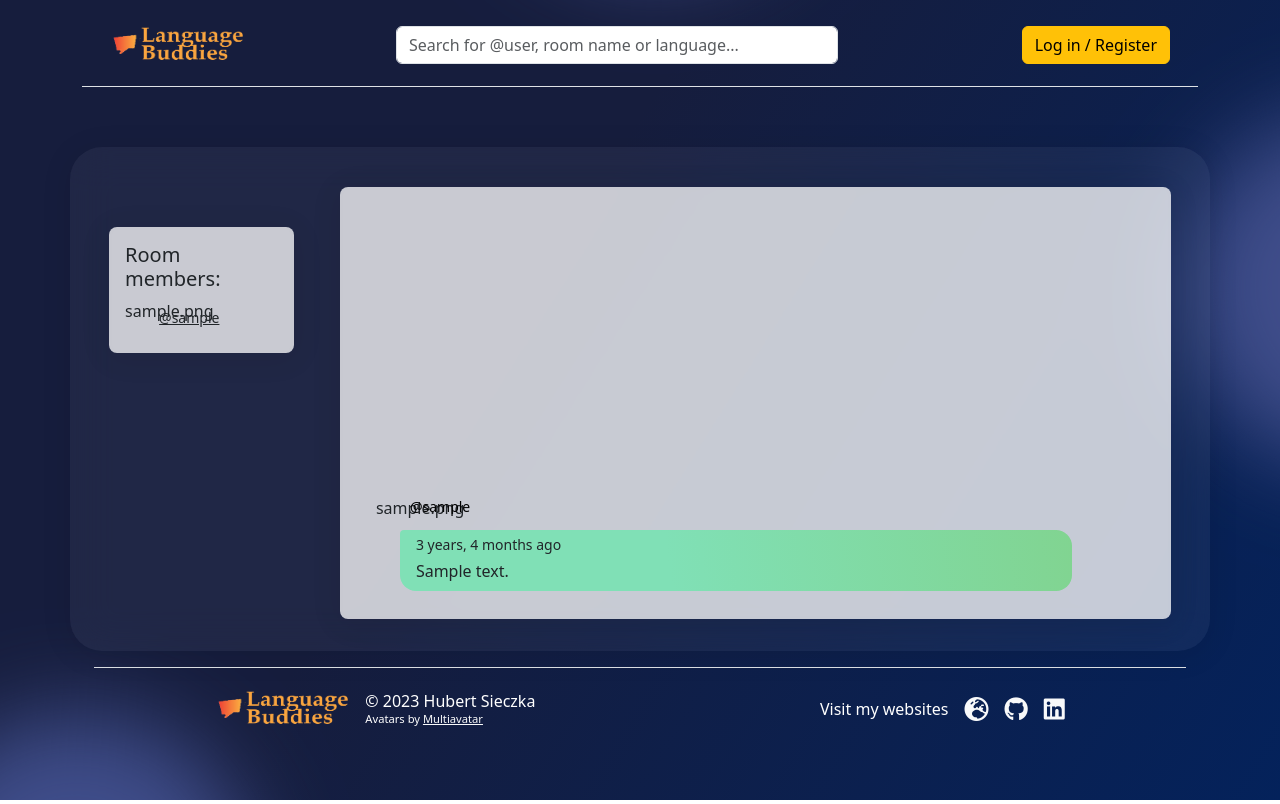
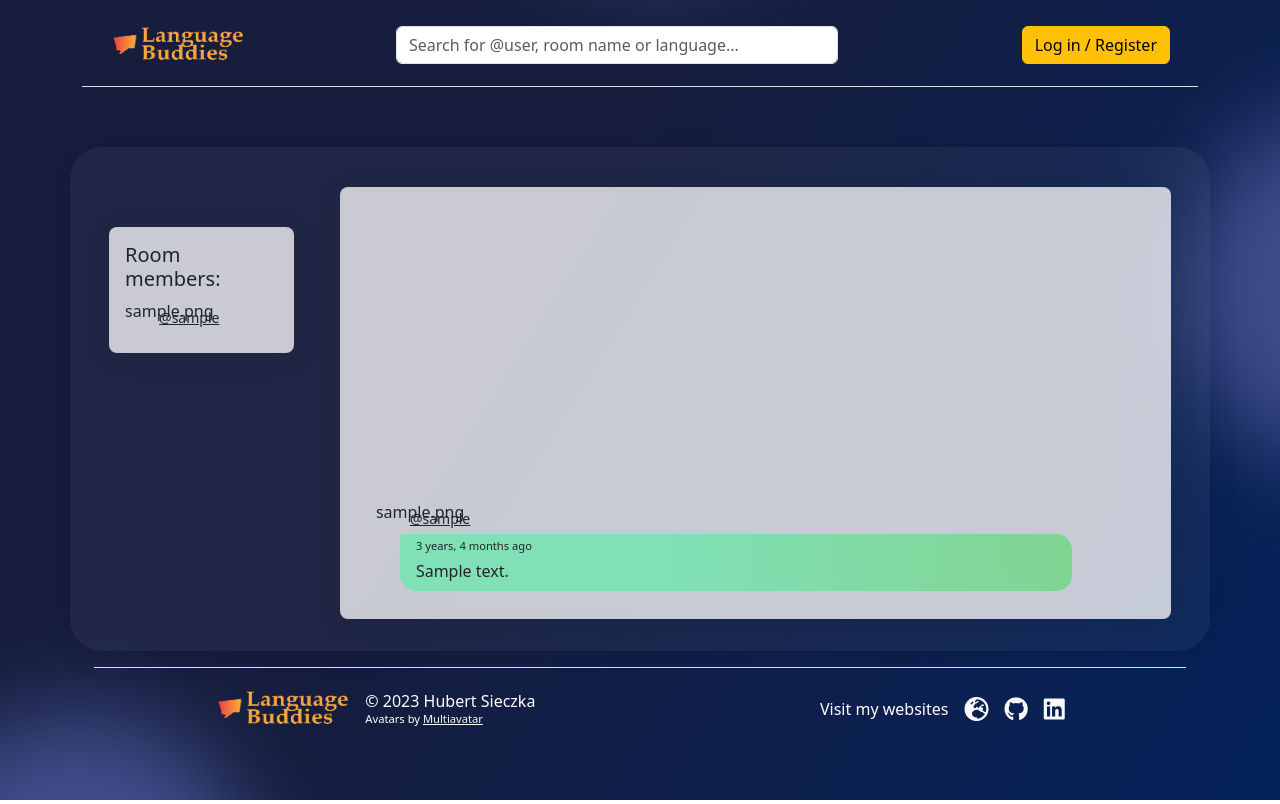
Before and after one commit to sieczkah/LanguageBuddies, a Django app: page /room/1/ in a window 1280 px wide. Run offline with Django 4.2, Linux system fonts and the light colour scheme; tables that the repository leaves empty hold one stand-in row (values such as "Sample post"); parts of the project's set-up code (start-up, migrations or seed data) failed here and were passed over; some libraries are stand-ins or nearby versions.

Commit message:
Added stylistic chagnes

```diff
--- a/rooms/templates/rooms/home.html
+++ b/rooms/templates/rooms/home.html
@@ -29,7 +29,7 @@
     <div class="col-12 col-md-8 col-lg-7 overflow-y-auto" style="max-height: 100vh;">
       <div class="row">
 
-        <!-- CREATE AND INFOR ABOUT ALL ROOMS -->
+        <!-- CREATE AND INFO ABOUT ALL ROOMS -->
         <div class="col-12 mb-5 d-flex justify-content-between align-items-center">
           <div class="text-start">
             <figure>
@@ -42,7 +42,7 @@
               </figcaption>
             </figure>
           </div>
-          <a href="{% url 'create-room'%}" class="btn btn-warning text-end">Create a room</a>
+          <a href="{% url 'create-room'%}" class="btn btn-warning text-center">Create a room</a>
         </div>
 
         <!-- ROOM LIST -->
--- a/rooms/templates/rooms/room.html
+++ b/rooms/templates/rooms/room.html
@@ -27,16 +27,18 @@
 
         <!-- MSG FROM LOGGED AUTHOR USER -->
         <div class="d-flex flex-column col-11 align-self-end px-3 py-1 m-1">
-          <div class="col-3 d-flex flex-row align-self-end justify-content-end gap-1" style="transform: rotate(0);">
-            <small class="align-self-end text-black">@{{ message.user }}</small>
+          <div class="col-12 d-flex flex-row align-self-end justify-content-end gap-1">
+            <a class="link-dark align-self-end" href="{% url 'profile' message.user.id %}">
+              <small class="">@{{ message.user }}</small>
+            </a>
             <span style="width: 30px; height: 30px;">{{ message.user.profile.avatar|safe }}</span>
-            <a class="stretched-link" href="{% url 'profile' message.user.id %}"></a>
+
           </div>
           <!-- MSG BODY STARTS-->
           <div class="own-msg text-start px-3 py-1 m-1 text-break text-white me-4
                     rounded-4 rounded-end-1 rounded-bottom-4">
             <div class="d-flex flex-row col-12 justify-content-end align-items-center gap-3">
-              <small class="text-lighter">{{ message.sent | timesince}}
+              <small class="text-lighter" style="font-size: 0.7rem;">{{ message.sent | timesince}}
                 ago</small>
               <!--  DELETE MESSAGE-->
               <div class="btn-group dropstart">
@@ -59,16 +61,18 @@
         {% else %}
         <!-- MSG FROM OTHER USERS -->
         <div class="d-flex flex-column col-11 align-self-start px-3 py-1 m-1">
-          <div class="col-3 d-flex flex-row align-self-start justify-content-start gap-1" style="transform: rotate(0);">
+          <div class="col-12 d-flex flex-row align-self-start justify-content-start gap-1">
             <span style="width: 30px; height: 30px;">{{ message.user.profile.avatar|safe }}</span>
-            <small class="align-self-start text-black">@{{ message.user }}</small>
-            <a class="stretched-link" href="{% url 'profile' message.user.id %}"></a>
+
+            <a class="link-dark align-self-end t" href="{% url 'profile' message.user.id %}"><small
+                class="align-self-start">
+                @{{ message.user }}</small></a>
           </div>
           <!-- MSG BODY STARTS-->
           <div class="other-msg text-start px-3 py-1 m-1 text-break ms-4
           rounded-4 rounded-top-1 rounded-end-4">
             <div class="d-flex flex-row col-12 justify-content-start align-items-center gap-3">
-              <small class="text-lighter">{{ message.sent | timesince}}
+              <small class="text-lighter" style="font-size: 0.7rem;">{{ message.sent | timesince}}
                 ago</small>
             </div>
             <div class="my-1">
--- a/templates/components/activity_feed.html
+++ b/templates/components/activity_feed.html
@@ -18,7 +18,7 @@
         <a href="{% url 'profile' message.user.id %}" class="text-decoration-none link-body-emphasis link-expand">
           @{{ message.user }}</a></small>
     </div>
-    <small class="text-end fw-lighter align-self-end">{{ message.sent | timesince }}</small>
+    <small class="text-end  align-self-end" style="font-size: 0.7rem;">{{ message.sent | timesince }} ago</small>
 
   </div>
 
--- a/templates/components/rooms_list.html
+++ b/templates/components/rooms_list.html
@@ -12,7 +12,7 @@
           <div class="d-flex flex-row gap-1 align-items-center">
             <h5 class="card-title mb-0">{{ room.name }} </h5>
             {% include 'components/language_badge.html' with language=room.language %}
-            <small class="fw-lighter">Last update {{ room.updated | timesince }}</small>
+            <small class="" style="font-size: 0.8rem ;">Last update {{ room.updated | timesince }}</small>
           </div>
 
         </div>
```
